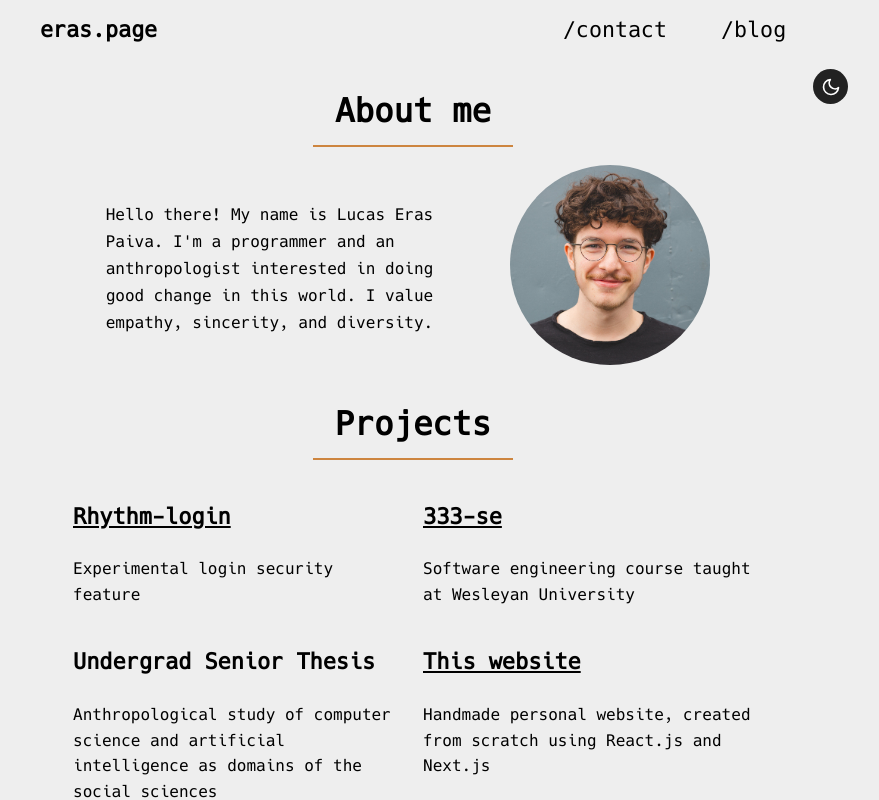
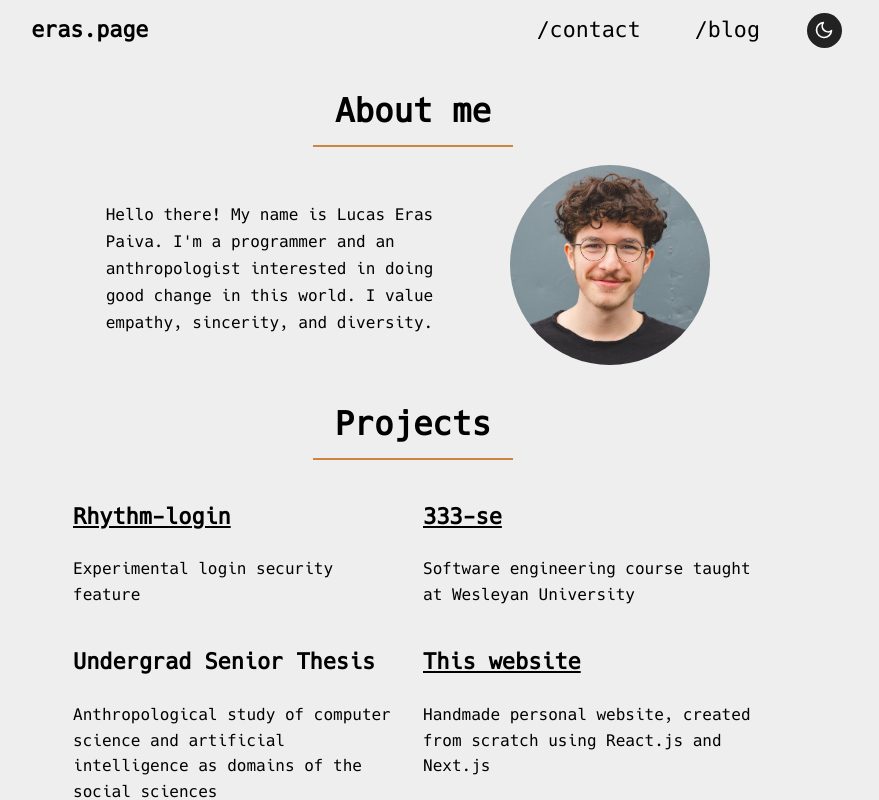
Before and after one commit to lucaseras/eras.page, a Next.js app: page / in a window 1280 px wide. Shown: the top 800 px of the page, without its empty margins (227-1106 px from the left). Built offline with nearby package versions, Linux system fonts and the light colour scheme.

Commit message:
fixed switch in place and added hover animation

```diff
--- a/components/navbar.module.css
+++ b/components/navbar.module.css
@@ -23,6 +23,7 @@
 
 .rightSide {
     display: flex;
+    overflow: visible;
     align-items: center;
 
 }
@@ -37,7 +38,6 @@
 
 
 .li {
-    overflow: hidden;
     white-space: nowrap;
     display: inline;
 }
@@ -69,22 +69,28 @@
 
 .switchDiv {
     display: inline;
-    margin-top: auto;
     vertical-align: center;
+    justify-content: center;
+    flex: 0;
+    max-width:35px;
+    max-height:35px;
+    overflow: visible;
 }
 
 .themeSwitch {
-    position: absolute;
     display: inline-flex;
     justify-content: center;
     align-items: center;
     height: 35px;
     width: 35px;
     border: none;
+    margin-left: 20px;
     border-radius: 100%;
+    transform-origin: 50% 50%;
+    transition: all 0.3s;
 }
 
 .themeSwitch:hover {
-    height: 40px;
-    width: 40px;
+    transform: scale(1.1);
+    cursor: pointer;
 }
```
